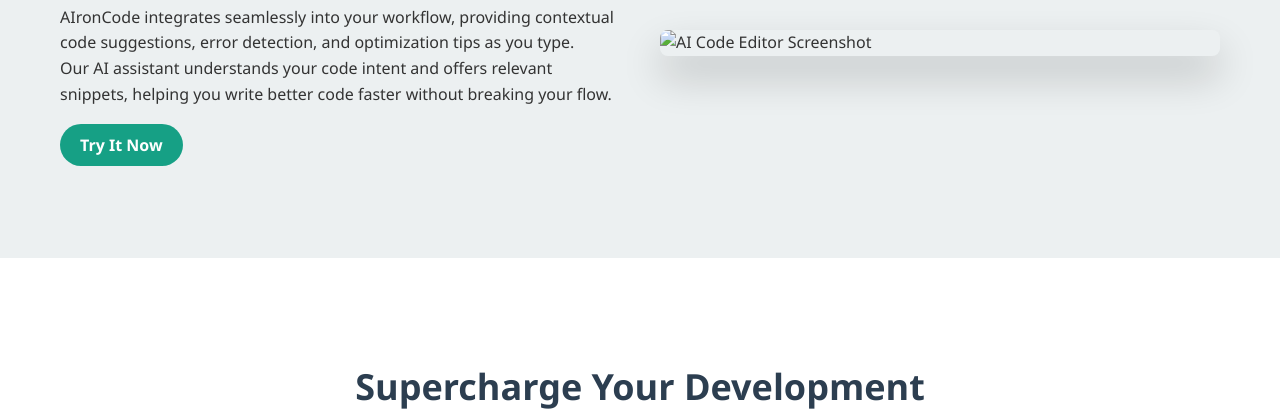
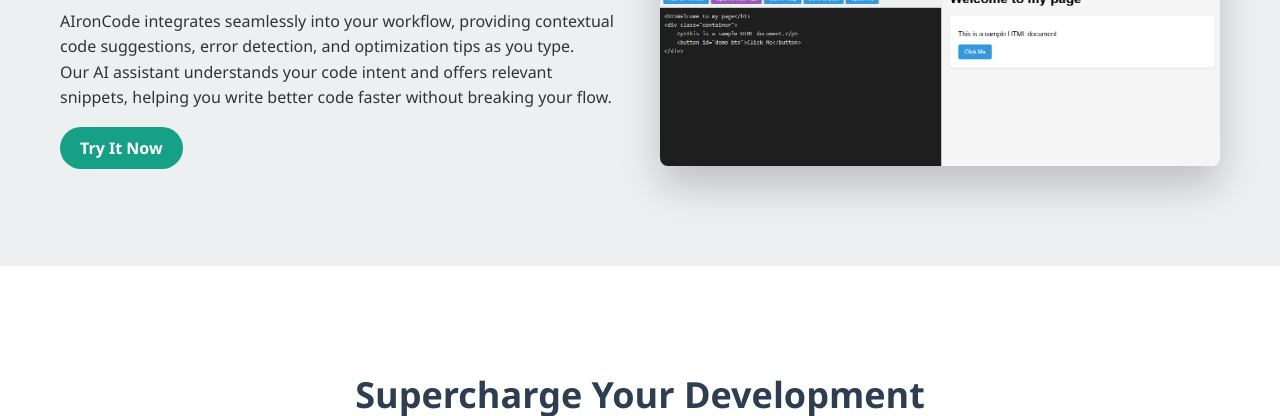
Before and after one commit to ParmeetCS/AIronCode, a plain HTML site: page index2.html in a window 1280 px wide. Shown: the part 684-1100 px from the top of the page. Drawn offline with Linux system fonts and the light colour scheme.

Commit message:
Update index2.html

```diff
--- a/index2.html
+++ b/index2.html
@@ -647,7 +647,7 @@
                 <br>
             </div>
             <div class="demo-screenshot">
-                <img src="Screenshot 2025-04-22 141200.png" alt="AI Code Editor Screenshot">
+                <img src="Landing Page.png" alt="AI Code Editor Screenshot">
             </div>
         </div>
     </section>
```
